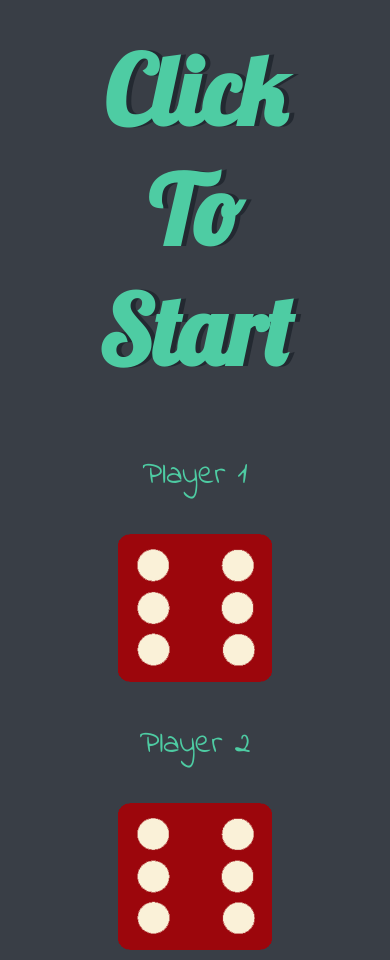
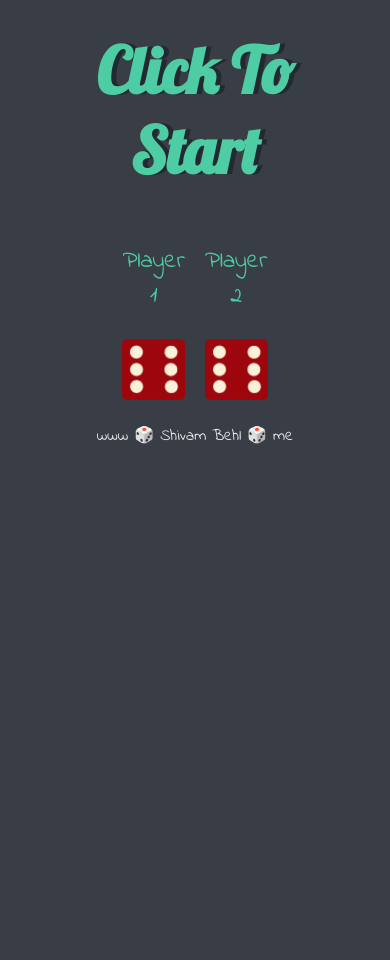
Before and after one commit to shivambehl15/dice-game, a plain HTML site: page index.html in a window 390 px wide. Shown: the top 960 px of the page. After the commit the page ends 844 px from the top, so only its background shows below. Drawn offline with Linux system fonts and the light colour scheme.

Commit message:
updated media query

```diff
--- a/styles.css
+++ b/styles.css
@@ -52,8 +52,20 @@ a{
     font-size: 6rem;
   }
 
-  img{
-    width: 60%;
+}
+
+@media(max-width: 850px){
+
+  h1{
+    font-size: 4rem;
+  }
+
+  p{
+    font-size: 1.5rem;
+  }
+
+  .dice{
+    width: 30%;
   }
 
 }
```
